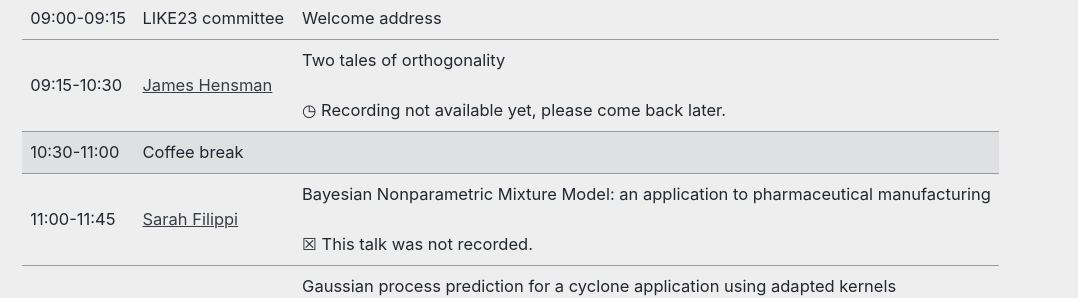
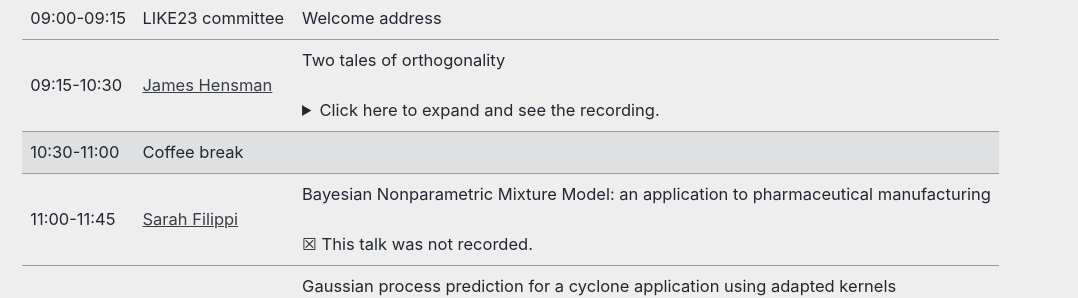
Before and after one commit to LIKE23-Bern/LIKE23-Bern.github.io, a Jekyll site: the page built from _pages/program.md, in a window 1280 px wide and 900 px high, scrolled down 550 px. Shown: the part 160-458 px from the top of the window, without its empty margins (0-1078 px from the left). Built offline with Jekyll 4.4.1, drawn with Linux system fonts in a browser that asks for light colours; cached includes are drawn as plain includes.

Commit message:
Update program.md

```diff
--- a/_pages/program.md
+++ b/_pages/program.md
@@ -58,7 +58,9 @@ header:
 		</td>
 		<td>
 		    Two tales of orthogonality<br />
-		   <br /> &#9719; Recording not available yet, please come back later.
+		    <br><details> <br> <summary> Click here to expand and see the recording. </summary><br>
+		    <iframe name="Tobira Player" src="https://tobira.unibe.ch/~embed/!v/HjSmUWiwrYX" allow=fullscreen style="border: none; width: 100%; aspect-ratio: 16/9;"></iframe>
+		    <br></details>
 		</td>
 	</tr>
   <tr class="coffee-break">
```
